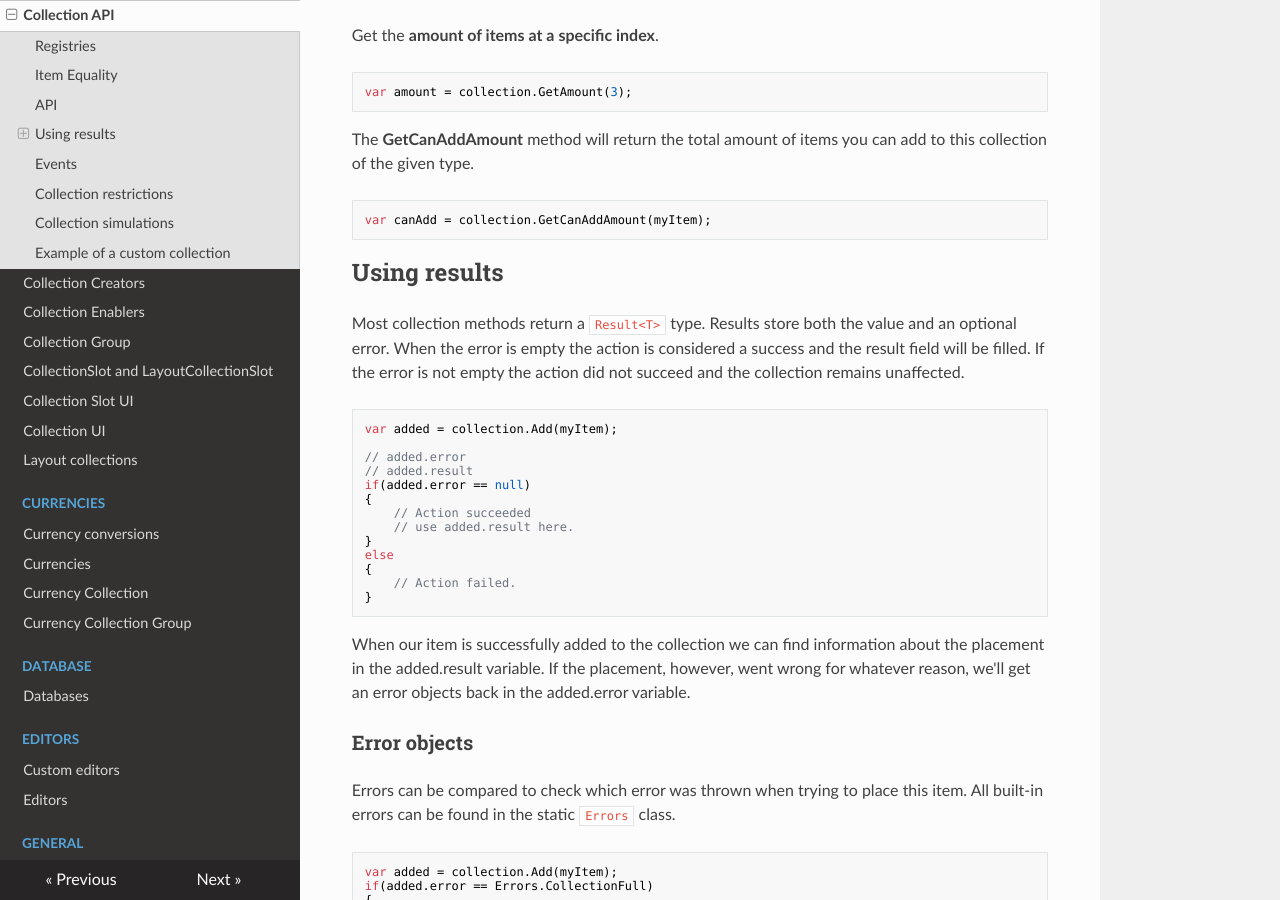
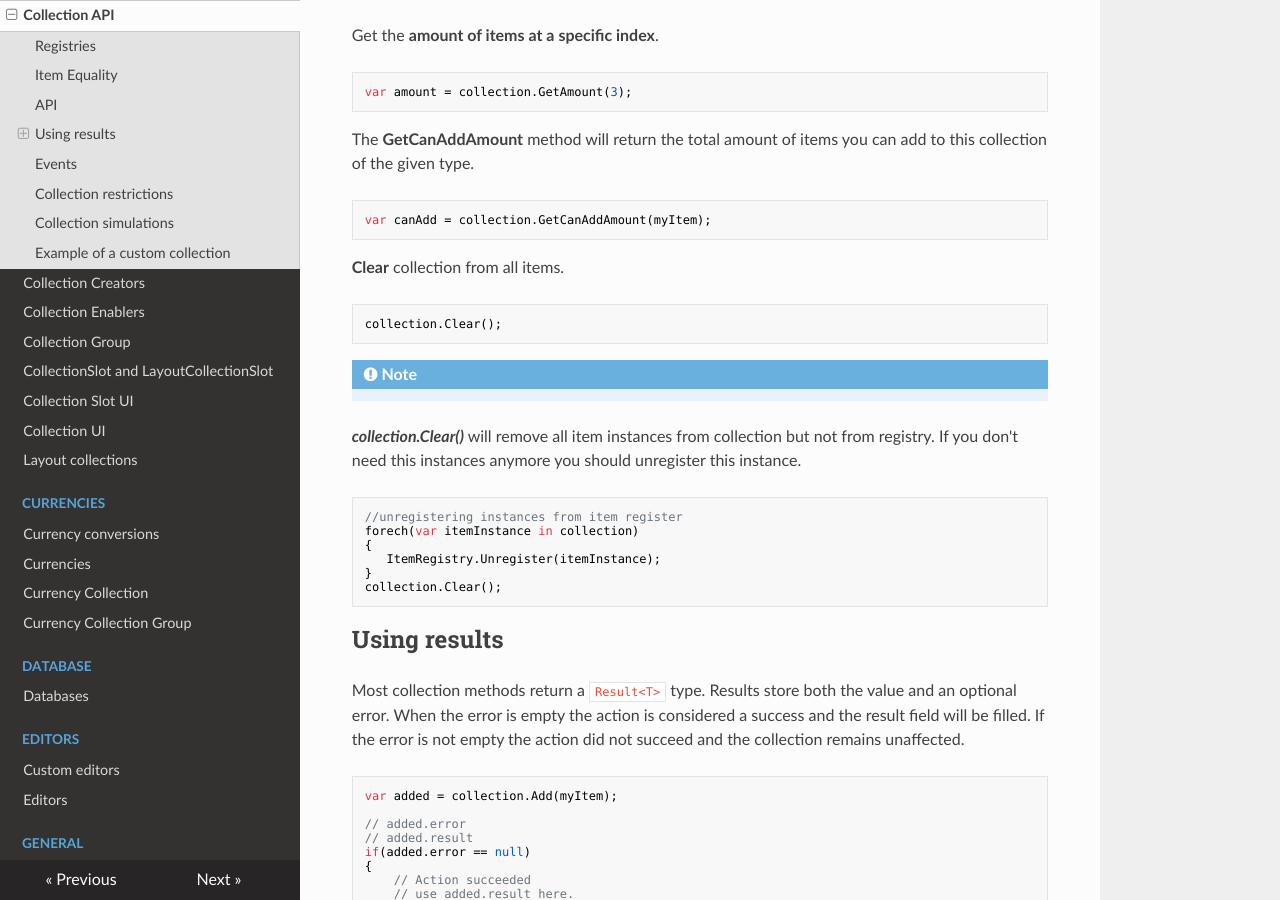
Before and after one commit to devdogio/RucksackDocs, an MkDocs documentation site: the page built from docs/Collections/CollectionAPI.md, in a window 1280 px wide and 900 px high, scrolled down 2557 px. Built offline with MkDocs 1.6.1, drawn with Linux system fonts in a browser that asks for light colours; nearby versions of some CDN libraries.

Commit message:
Update CollectionAPI.md

````diff
--- a/docs/Collections/CollectionAPI.md
+++ b/docs/Collections/CollectionAPI.md
@@ -138,6 +138,24 @@ The **GetCanAddAmount** method will return the total amount of items you can add
 var canAdd = collection.GetCanAddAmount(myItem);
 ```
 
+**Clear** collection from all items.
+
+```csharp
+collection.Clear();
+```
+
+!!! note
+***collection.Clear()*** will remove all item instances from collection but not from registry. If you don't need this instances anymore you should unregister this instance.
+
+```csharp
+//unregistering instances from item register
+forech(var itemInstance in collection)
+{
+   ItemRegistry.Unregister(itemInstance);
+}
+collection.Clear();
+```
+
 ## Using results
 
 Most collection methods return a `Result<T>` type. Results store both the value and an optional error. When the error is empty the action is considered a success and the result field will be filled. If the error is not empty the action did not succeed and the collection remains unaffected.
````
